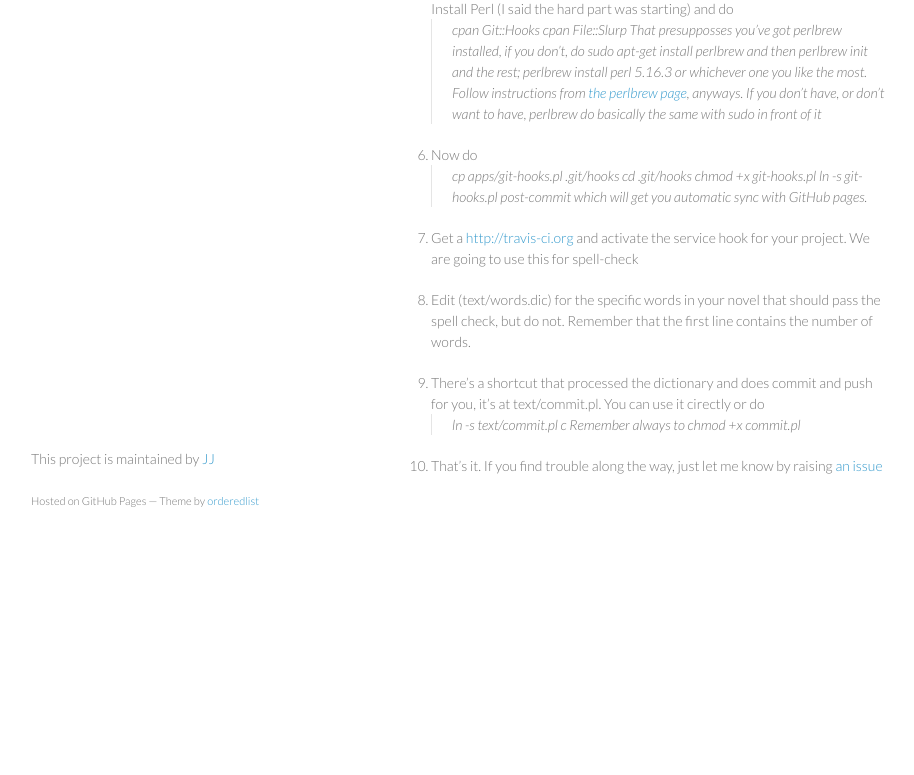
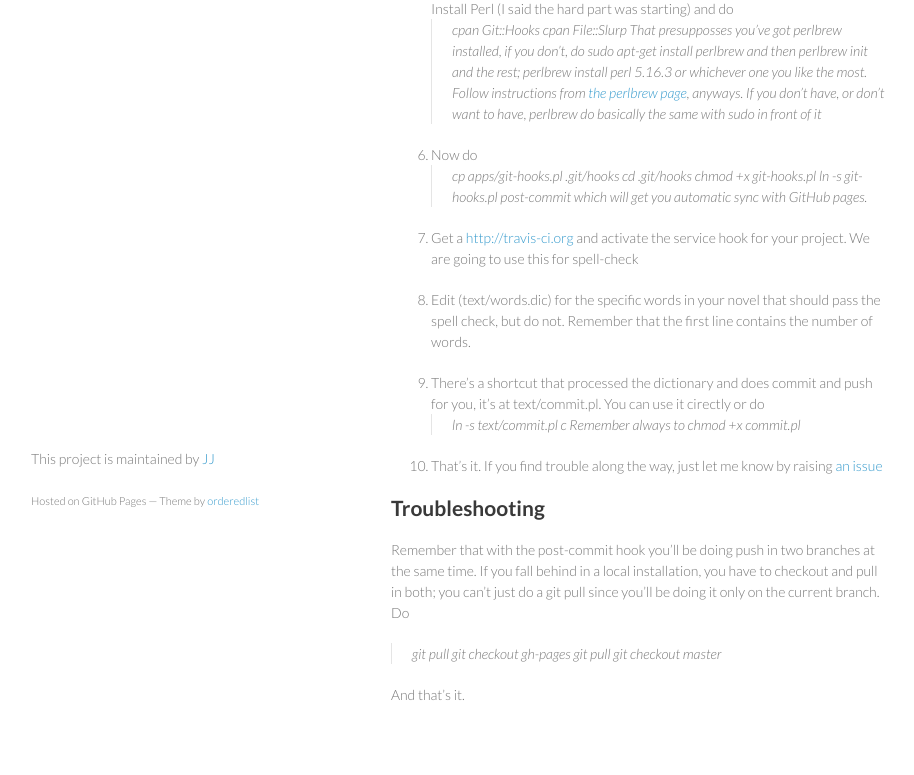
Before and after one commit to JJ/hoborg, a Jekyll site: the page built from INSTALL.md, in a window 1280 px wide. Shown: the part 320-1095 px from the top of the page, without its empty margins (179-1093 px from the left). Built offline with Jekyll 4.4.1, drawn with Linux system fonts in a browser that asks for light colours; before the commit the page ends 900 px from its top, so only the background shows below that.

Commit message:
Sync INSTALL.md from master to gh-pages

```diff
--- a/INSTALL.md
+++ b/INSTALL.md
@@ -44,4 +44,19 @@ do
 > ln -s text/commit.pl c
 Remember always to chmod +x commit.pl
 
-10. That's it. If you find trouble along the way, just let me know by raising  [an issue](https://github.com/JJ/hoborg/issues)
+10. That's it. If you find trouble along the way, just let me know by
+raising  [an issue](https://github.com/JJ/hoborg/issues)
+
+Troubleshooting
+---------------
+
+Remember that with the post-commit hook you'll be doing push in two
+branches at the same time. If you fall behind in a local installation,
+you have to checkout and pull in both; you can't just do a git pull
+since you'll be doing it only on the current branch. Do
+>git pull
+>git checkout gh-pages
+>git pull
+>git checkout master
+
+And that's it.
```
